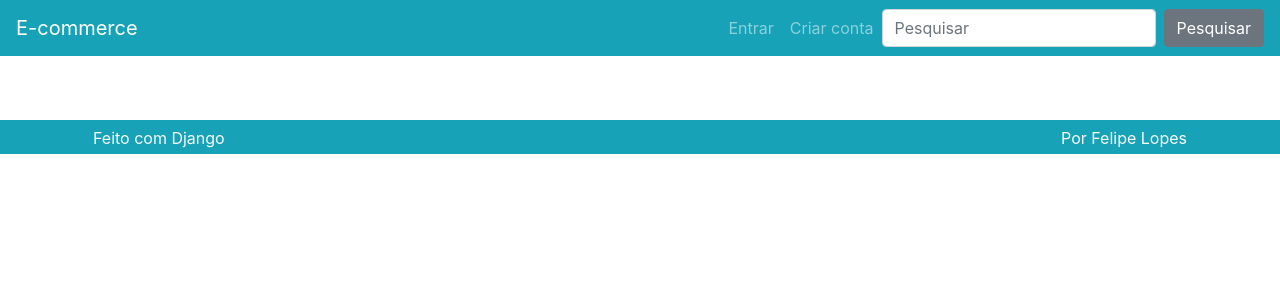
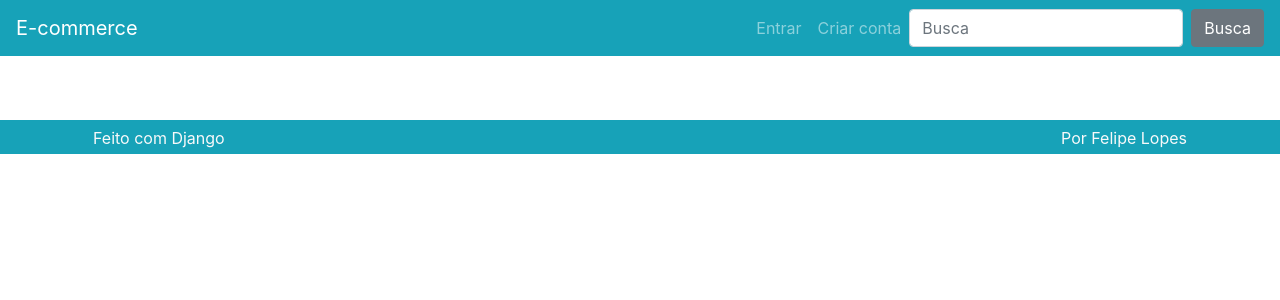
Before and after one commit to Felipe-007/Ecommerce, a Django app: page / in a window 1280 px wide. Shown: the top 300 px of the page. Run offline with Django 3.2, Linux system fonts and the light colour scheme; data that the repository does not hold is empty; parts of the project's set-up code (start-up, migrations or seed data) failed here and were passed over; some libraries are stand-ins or nearby versions.

Commit message:
C19 - Busca

```diff
--- a/produto/templates/produto/lista.html
+++ b/produto/templates/produto/lista.html
@@ -4,15 +4,17 @@
 {% block titulo %}Produtos | {% endblock %}
 
 {% block conteudo %}
+
 <div class="row">
     <div class="col-lg-12">
         <div class="card-columns">
 
             {% for produto in produtos %}
+
             <div class="card">
 
                 {% if produto.imagem %}
-                            <a href="{{ produto.slug }}">
+                <a href="{% url 'produto:detalhe' produto.slug %}">
                     <img class="card-img-top" src="{{ produto.imagem.url }}" alt="{{ produto.nome }}">
                 </a>
                 {% endif %}
@@ -34,22 +36,31 @@
                             {{ produto.preco_marketing|formata_preco }}
                         </span>
                         {% endif %}
+
                     </div>
                 </div>
                 <div class="card-footer bg-transparent border-top-light-custom text-center">
-                            <a href="{{ produto.slug }}" class="btn btn-primary btn-sm m-1 btn-block">
+                    <a href="{% url 'produto:detalhe' produto.slug %}" class="btn btn-primary btn-sm m-1 btn-block">
                         <i class="fa fa-shopping-cart" aria-hidden="true"></i>
                         Comprar
                     </a>
                 </div>
             </div>
+
             {% endfor %}
+
+
+
+
+
         </div>
     </div>
 </div>
+
 <div class="row mt-3">
     <div class="col">
         {% include 'parciais/_pagination.html' %}
     </div>
 </div>
+
 {% endblock %}
--- a/produto/urls.py
+++ b/produto/urls.py
@@ -5,10 +5,13 @@ from . import views
 app_name = 'produto'
 
 urlpatterns = [
-    path('', views.ListaProdutos.as_view(), name='lista'),
-    path('<slug>', views.DetalhePoduto.as_view(), name='detalhe'),
-    path('adicionaraocarrinho/', views.AdicionarAoCarrinho.as_view(), name='adicionaraocarrinho'),
-    path('removerdocarrinho/', views.RemoverDoCarrinho.as_view(), name='removerdocarrinho'),
-    path('carrinho/', views.Carrinho.as_view(), name='carrinho'),
-    path('resumodacompra/', views.ResumoDaCompra.as_view(), name='resumodacompra'),
+    path('', views.ListaProdutos.as_view(), name="lista"),
+    path('<slug>', views.DetalheProduto.as_view(), name="detalhe"),
+    path('adicionaraocarrinho/', views.AdicionarAoCarrinho.as_view(),
+         name="adicionaraocarrinho"),
+    path('removerdocarrinho/', views.RemoverDoCarrinho.as_view(),
+         name="removerdocarrinho"),
+    path('carrinho/', views.Carrinho.as_view(), name="carrinho"),
+    path('resumodacompra/', views.ResumoDaCompra.as_view(), name="resumodacompra"),
+    path('busca/', views.Busca.as_view(), name="busca"),
 ]
--- a/produto/views.py
+++ b/produto/views.py
@@ -4,6 +4,8 @@ from django.views.generic.detail import DetailView
 from django.views import View
 from django.http import HttpResponse
 from django.contrib import messages
+from django.db.models import Q
+
 from . import models
 from perfil.models import Perfil
 
@@ -16,7 +18,27 @@ class ListaProdutos(ListView):
     ordering = ['-id']
 
 
-class DetalhePoduto(DetailView):
+class Busca(ListaProdutos):
+    def get_queryset(self, *args, **kwargs):
+        termo = self.request.GET.get('termo') or self.request.session['termo']
+        qs = super().get_queryset(*args, **kwargs)
+
+        if not termo:
+            return qs
+
+        self.request.session['termo'] = termo
+
+        qs = qs.filter(
+            Q(nome__icontains=termo) |
+            Q(descricao_curta__icontains=termo) |
+            Q(descricao_longa__icontains=termo)
+        )
+
+        self.request.session.save()
+        return qs
+
+
+class DetalheProduto(DetailView):
     model = models.Produto
     template_name = 'produto/detalhe.html'
     context_object_name = 'produto'
@@ -143,12 +165,12 @@ class RemoverDoCarrinho(View):
         return redirect(http_referer)
 
 
-
 class Carrinho(View):
     def get(self, *args, **kwargs):
         contexto = {
             'carrinho': self.request.session.get('carrinho', {})
         }
+
         return render(self.request, 'produto/carrinho.html', contexto)
 
 
--- a/templates/parciais/_nav.html
+++ b/templates/parciais/_nav.html
@@ -9,15 +9,14 @@
 
     <div class="collapse navbar-collapse" id="navbarSupportedContent">
         <ul class="navbar-nav ml-auto">
-
             {% if request.user.is_authenticated %}
             <li class="nav-item dropdown">
-                <a class="nav-link dropdown-toggle" href="#" id="navbarDropdown" role="button"
-                    data-toggle="dropdown" aria-haspopup="true" aria-expanded="false">
+                <a class="nav-link dropdown-toggle" href="#" id="navbarDropdown" role="button" data-toggle="dropdown"
+                    aria-haspopup="true" aria-expanded="false">
                     Conta
                 </a>
                 <div class="dropdown-menu" aria-labelledby="navbarDropdown">
-                    <a class="dropdown-item" href="{% url 'pedido:lista' %}">Meus Pedidos</a>
+                    <a class="dropdown-item" href="{% url 'pedido:lista' %}">Meus pedidos</a>
                     <a class="dropdown-item" href="{% url 'perfil:criar' %}">Atualizar meus dados</a>
                     <a class="dropdown-item" href="{% url 'perfil:logout' %}">Sair</a>
                 </div>
@@ -47,10 +46,12 @@
             </li>
             {% endif %}
 
+
         </ul>
-        <form class="form-inline my-2 my-lg-0">
-            <input class="form-control mr-sm-2" type="search" placeholder="Pesquisar" aria-label="Search">
-            <button class="btn btn-secondary my-2 my-sm-0" type="submit">Pesquisar</button>
+        <form class="form-inline my-2 my-lg-0" method="GET" action="{% url 'produto:busca' %}">
+            <input name="termo" value="{{ request.GET.termo }}" class="form-control mr-sm-2" type="search"
+                placeholder="Busca" aria-label="Busca">
+            <button class="btn btn-secondary my-2 my-sm-0" type="submit">Busca</button>
         </form>
     </div>
 </nav>
```
Lines whose indentation alone changed are shown as unchanged.
